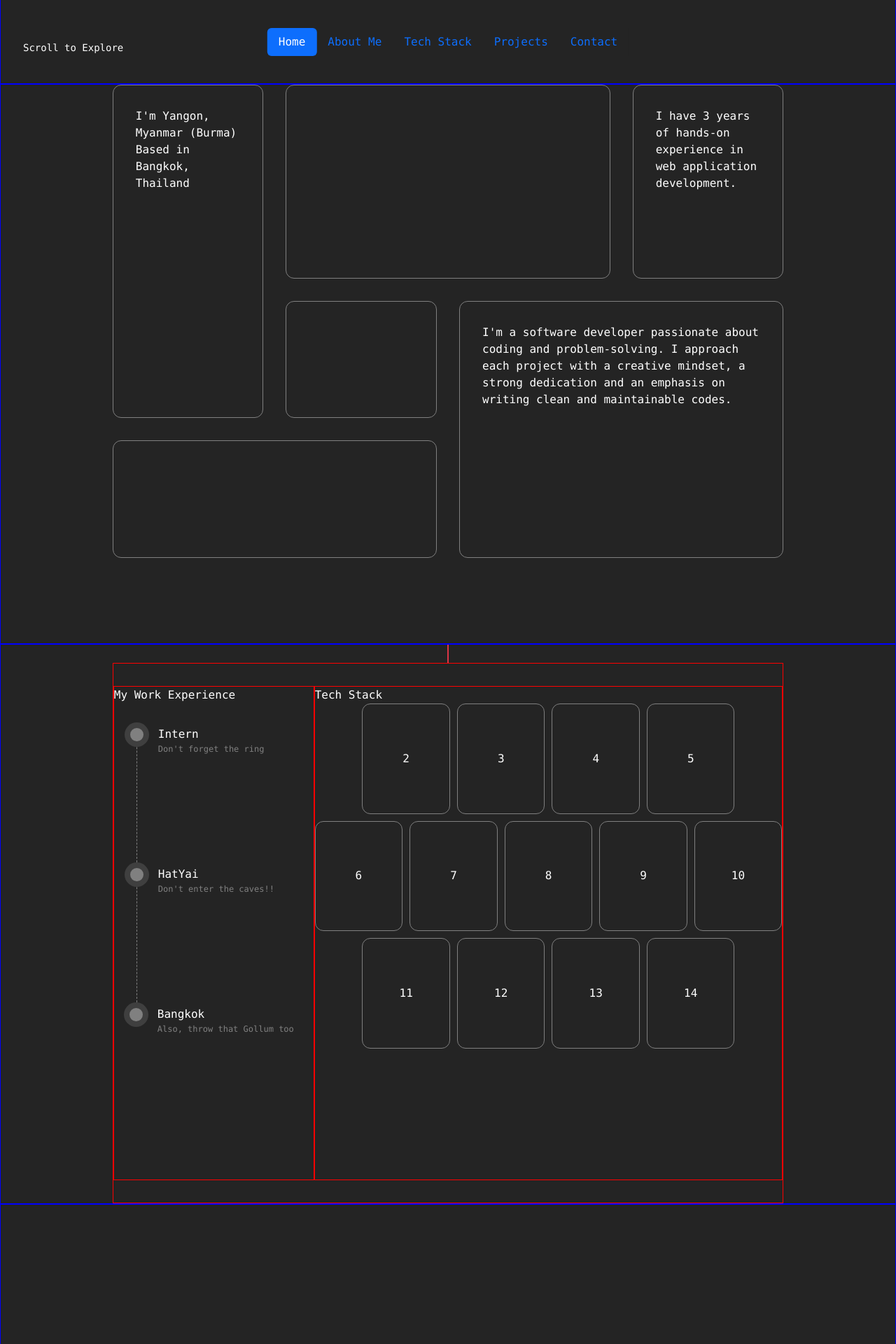
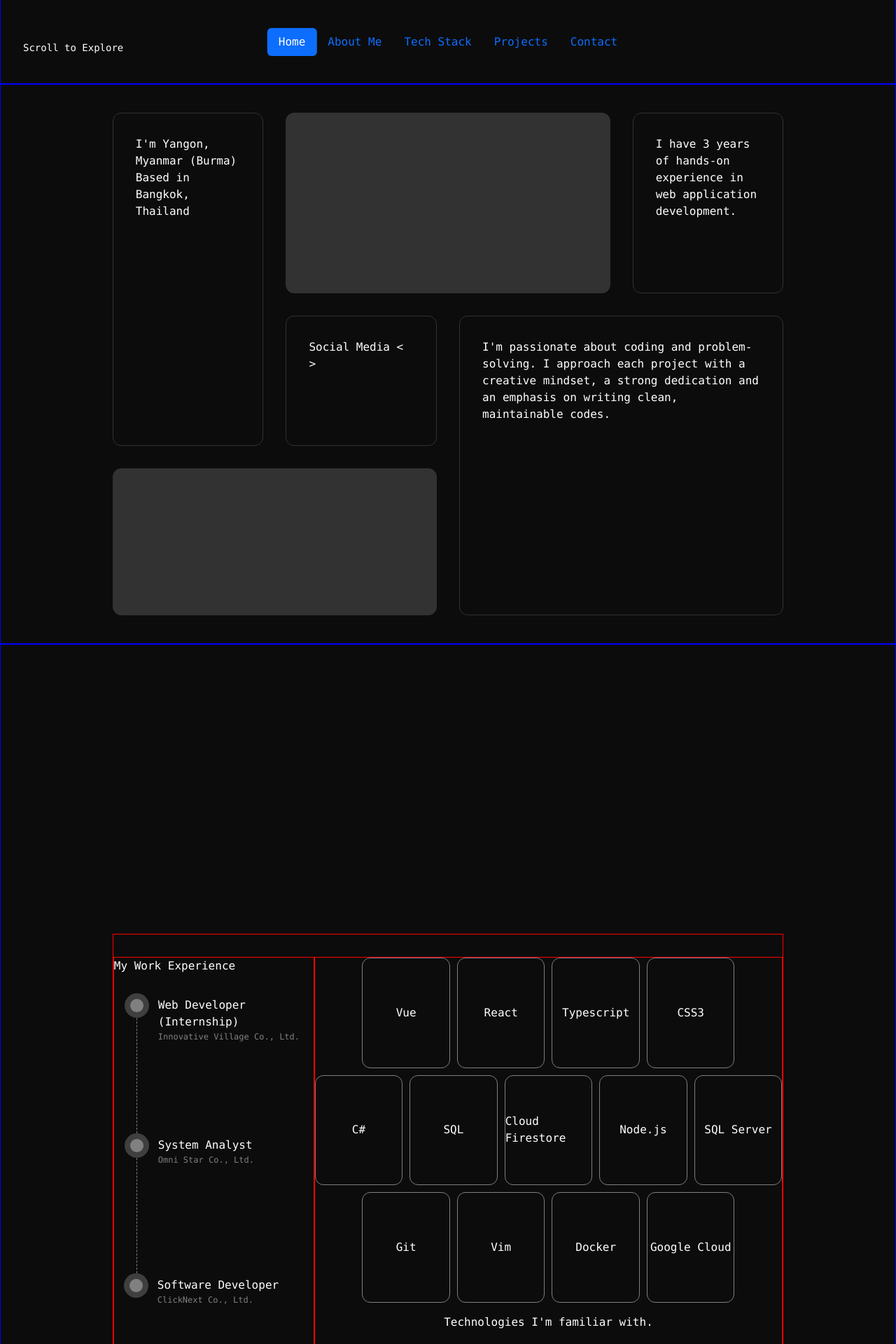
Before and after one commit to DevJhom/portfolio, a Vue app: page / in a window 1280 px wide. Shown: the part 680-2600 px from the top of the page at 70% size. Built offline with nearby package versions, Linux system fonts and the light colour scheme.

Commit message:
update colors

```diff
--- a/src/components/AboutMe.vue
+++ b/src/components/AboutMe.vue
@@ -3,7 +3,7 @@
 
 <template>
     <div class="grid-container">
-        <div class="grid-item my-location">
+        <div class="grid-item">
             <span>
                 I'm Yangon, Myanmar (Burma)
             </span>
@@ -17,9 +17,17 @@
             I have 3 years of hands-on experience in web application development.
         </div>
         <div class="grid-item">
+            Social Media
+            < >
+            <!--
+                Click left/right to alternate between
+                1. Facebook
+                2. Instagram
+                3. LINKEDIN
+             -->
         </div>
         <div class="grid-item">
-            I'm a software developer passionate about coding and problem-solving. I approach each project with a creative mindset, a strong dedication and an emphasis on writing clean and maintainable codes.
+            I'm passionate about coding and problem-solving. I approach each project with a creative mindset, a strong dedication and an emphasis on writing clean, maintainable codes.
         </div>
         <div class="grid-item">
         </div>
@@ -33,11 +41,11 @@
     grid-template-rows: auto auto auto auto;
     gap: 2rem;
     width: 75%;
-    height: 100%;
+    height: 90%;
 }
 
 .grid-item {
-    border: 1px solid gray;
+    border: 1px solid $gray;
     border-radius: 12px;
     padding: 2rem;
     transition: transform 0.3s ease;
@@ -56,6 +64,7 @@
 .grid-item:nth-child(2) {
     grid-column: 2 / span 2;
     grid-row: 1 / span 1;
+    background-color: $gray;
 }
 
 .grid-item:nth-child(3) {
@@ -70,12 +79,13 @@
 
 .grid-item:nth-child(5) {
     grid-column: 3 / span 2;
-    grid-row: 2 / span 2;
+    grid-row: 2 / span 3;
 }
 
 .grid-item:nth-child(6) {
     grid-column: 1 / span 2;
-    grid-row: 3 / span 1;
+    grid-row: 3 / span 2;
+    background-color: $gray;
 }
 
 @media (max-width: 768px) {
--- a/src/components/Loading.vue
+++ b/src/components/Loading.vue
@@ -18,10 +18,10 @@ setTimeout(() => {
     </div>
 </template>
 
-<style scoped>
+<style scoped lang="scss">
 .loading-container {
     z-index: 100;
-    background-color: #242424;
+    background-color: $black;
     position: fixed;
     display: flex;
     flex-direction: column;
--- a/src/components/MainPage.vue
+++ b/src/components/MainPage.vue
@@ -81,6 +81,9 @@ onUnmounted(() => {
         <h5 class="logo animate-on-hover">
             <a href="#home"> DevJhom </a>
         </h5>
+        <div class="something">
+            Something
+        </div>
         <!-- HOME -->
         <div id="home">
             <section>
@@ -106,7 +109,7 @@ onUnmounted(() => {
         <!-- TECH STACK -->
         <div id="tech-stack">
             <section>
-                <div class="keep-calm border border-danger">
+                <div class="keep-calm">
                     <div v-if="typeKeepCalm.isTyping || typeKeepCalm.isAlreadyTyped" :class="{typewriter: typeKeepCalm.isTyping}" class="animate-on-hover">
                         <h2>Keep Calm and Code On.</h2>
                     </div>
@@ -130,6 +133,10 @@ onUnmounted(() => {
 </template>
 
 <style scoped lang="scss">
+.my-container {
+    position: relative;
+}
+
 section {
     position: relative;
     border: 1px solid blue;
@@ -141,8 +148,8 @@ section {
     justify-content: center;
 }
 
-.my-container {
-    position: relative;
+#tech-stack section {
+    height: 150vh;
 }
 
 .logo {
@@ -151,6 +158,22 @@ section {
     margin-top: 2rem;
     z-index: 99;
     cursor: pointer;
+}
+
+.something {
+    position: fixed;
+    right: 2rem;
+    margin-top: 2rem;
+    padding: 0.5rem 1rem;
+    border: 1px solid blue;
+    border-radius: 24px;
+    z-index: 99;
+    cursor: pointer;
+}
+
+.something:hover {
+    background-color: blue;
+    color: $white;
 }
 
 .scroll-to-explore {
--- a/src/components/NavBar.vue
+++ b/src/components/NavBar.vue
@@ -46,7 +46,7 @@ const setActive = (sectionId: string) => {
     bottom: 5%;
     left: 50%;
     z-index: 98;
-    background-color: #242424;
+    background-color: $black;
     transform: translateX(-50%);
 }
 </style>
--- a/src/components/TechStack.vue
+++ b/src/components/TechStack.vue
@@ -11,38 +11,39 @@
             <div class="history-tl-container">
                 <ul class="tl">
                     <li class="tl-item" ng-repeat="item in retailer_history">
-                        <div class="item-title">Intern</div>
-                        <div class="item-detail">Don't forget the ring</div>
+                        <div class="item-title">Web Developer (Internship)</div>
+                        <div class="item-detail">Innovative Village Co., Ltd.</div>
                     </li>
                     <li class="tl-item" ng-repeat="item in retailer_history">
-                        <div class="item-title">HatYai</div>
-                        <div class="item-detail">Don't enter the caves!!</div>
+                        <div class="item-title">System Analyst</div>
+                        <div class="item-detail">Omni Star Co., Ltd.</div>
                     </li>
                     <li class="tl-item" ng-repeat="item in retailer_history">
-                        <div class="item-title">Bangkok</div>
-                        <div class="item-detail">Also, throw that Gollum too</div>
+                        <div class="item-title">Software Developer</div>
+                        <div class="item-detail">ClickNext Co., Ltd.</div>
                     </li>
                 </ul>
             </div>
         </div>
         <div class="tech-stack-right">
-            Tech Stack
             <div class="tech-stack-grid">
-                <div class="tech-stack-grid-item grid-2">2</div>
-                <div class="tech-stack-grid-item grid-3">3</div>
-                <div class="tech-stack-grid-item grid-4">4</div>
-                <div class="tech-stack-grid-item grid-5">5</div>
-                <div class="tech-stack-grid-item grid-6">6</div>
-                <div class="tech-stack-grid-item grid-7">7</div>
-                <div class="tech-stack-grid-item grid-8">8</div>
-                <div class="tech-stack-grid-item grid-9">9</div>
-                <div class="tech-stack-grid-item grid-10">10</div>
-                <div class="tech-stack-grid-item grid-11">11</div>
-                <div class="tech-stack-grid-item grid-12">12</div>
-                <div class="tech-stack-grid-item grid-13">13</div>
-                <div class="tech-stack-grid-item grid-14">14</div>
+                <div class="tech-stack-grid-item grid-2">Vue</div>
+                <div class="tech-stack-grid-item grid-3">React</div>
+                <div class="tech-stack-grid-item grid-4">Typescript</div>
+                <div class="tech-stack-grid-item grid-5">CSS3</div>
+                <div class="tech-stack-grid-item grid-6">C#</div>
+                <div class="tech-stack-grid-item grid-7">SQL</div>
+                <div class="tech-stack-grid-item grid-8">Cloud Firestore</div>
+                <div class="tech-stack-grid-item grid-9">Node.js</div>
+                <div class="tech-stack-grid-item grid-10">SQL Server</div>
+                <div class="tech-stack-grid-item grid-11">Git</div>
+                <div class="tech-stack-grid-item grid-12">Vim</div>
+                <div class="tech-stack-grid-item grid-13">Docker</div>
+                <div class="tech-stack-grid-item grid-14">Google Cloud</div>
             </div>
-
+            <div class="d-flex justify-content-center mt-3">
+                Technologies I'm familiar with.
+            </div>
         </div>
     </div>
 </template>
--- /dev/null
+++ b/src/scss/colors.scss
@@ -0,0 +1,8 @@
+$black: #0c0c0c;
+$light-black: #191a1b;
+
+$gray: #323232;
+$gray2: #4c4c4c;
+$light-gray: #7e7e7e;
+
+$white: #fff;
--- a/src/scss/main.scss
+++ b/src/scss/main.scss
@@ -13,13 +13,13 @@ body {
   display: flex;
   place-items: center;
   min-height: 100vh;
-  background-color: #242424;
-  color: white;
+  background-color: $black;
+  color: $white;
 }
 
 a {
   text-decoration: none;
-  color: white;
+  color: $white;
 }
 
 #app {
--- a/vite.config.ts
+++ b/vite.config.ts
@@ -16,6 +16,7 @@ export default defineConfig({
     preprocessorOptions: {
       scss: {
         additionalData: `
+          @import "/src/scss/colors.scss";
         `
       }
     }
```
